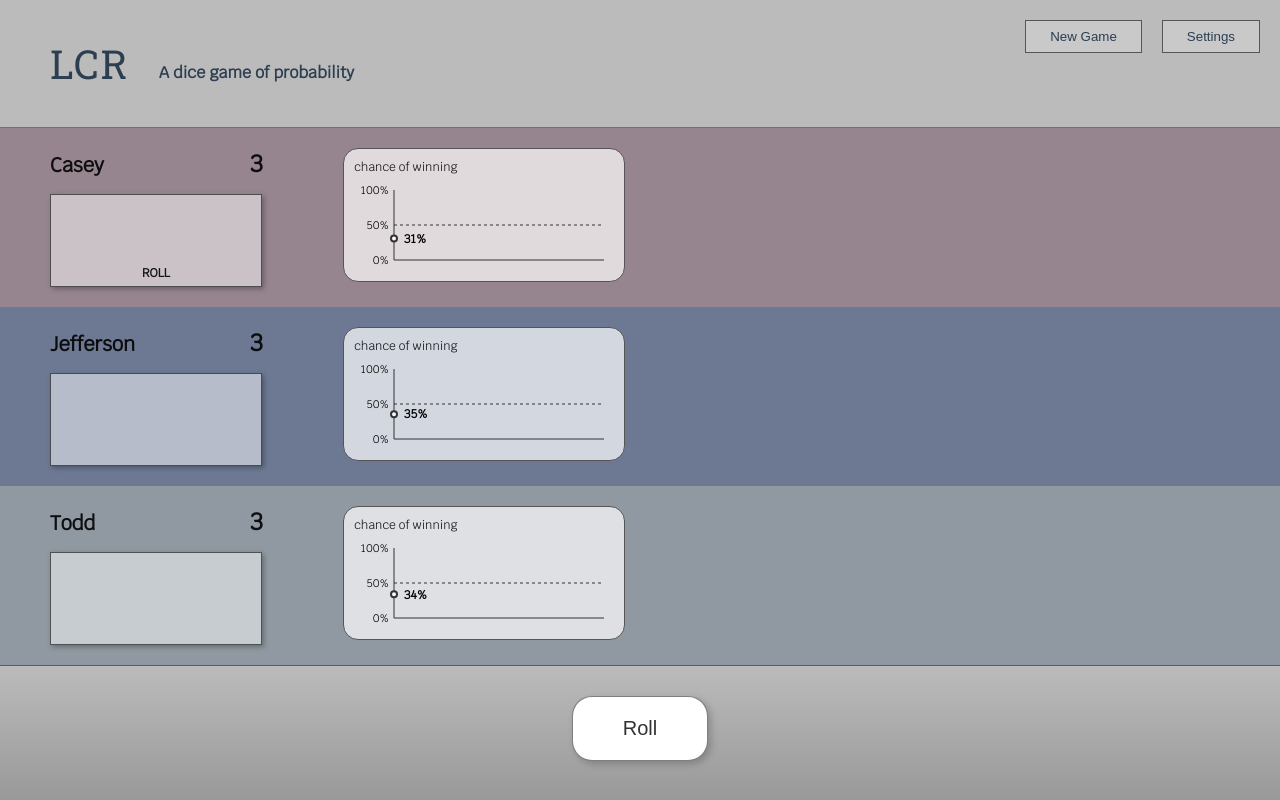
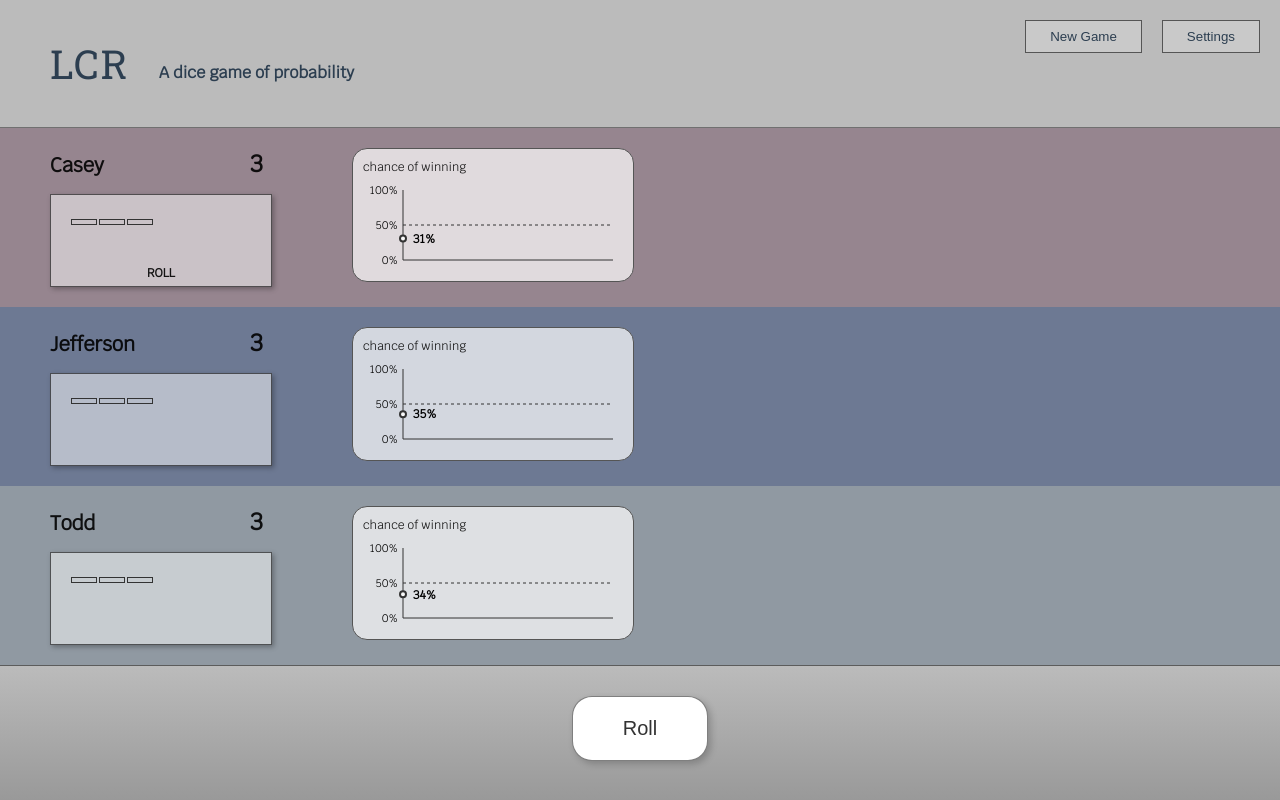
Before and after one commit to jpecht/lcr, a Vue app: page /#/ in a window 1280 px wide. Both pictures are taken after a click on the button "New Game". Built offline with nearby package versions, Linux system fonts and the light colour scheme.

Commit message:
show dice if not rolling

```diff
--- a/src/components/DiceArea.vue
+++ b/src/components/DiceArea.vue
@@ -4,7 +4,22 @@
     @click="handleClick"
   >
     <div class="dice-display">
-      {{ diceShown }}
+      <div
+        v-for="d in diceShown"
+        :key="index"
+        class="dice"
+      >
+        {{ d }}
+      </div>
+      <div class="extra-dice-container">
+        <div
+          v-for="d in extraDice"
+          :key="index"
+          class="dice"
+        >
+          &nbsp;
+        </div>
+      </div>
     </div>
     <div class="roll-text">
       <transition name="fadein">
@@ -24,7 +39,7 @@ const animationDuration = 1000;
 export default {
   name: 'DiceArea',
   props: {
-    dice: {
+    diceRolled: {
       type: Array,
       required: true,
     },
@@ -32,20 +47,34 @@ export default {
       type: Boolean,
       default: false,
     },
+    score: {
+      type: Number,
+      required: true,
+    },
     updateIfDiceIsRolling: {
       type: Function,
       required: true,
     },
   },
-  data: () => ({
-    animationInterval: null,
-    diceShown: '',
-  }),
   created() {
     this.settleDice();
   },
+  data: () => ({
+    animationInterval: null,
+    diceShown: [],
+  }),
+  computed: {
+    extraDice() {
+      if (this.score <= 3) return [];
+      const dice = [];
+      for (let i = 0; i < this.score - 3; i++) {
+        dice.push(0);
+      }
+      return dice;
+    },
+  },
   watch: {
-    dice(val) {
+    diceRolled(val) {
       if (val.length) {
         this.updateIfDiceIsRolling(true);
         this.animateDice(val.length);
@@ -55,7 +84,7 @@ export default {
           this.updateIfDiceIsRolling(false);
         }, animationDuration);
       } else {
-        this.settleDice();
+        this.showBaseDice();
       }
     },
   },
@@ -63,11 +92,10 @@ export default {
     animateDice(numDie) {
       this.animationInterval = setInterval(() => {
         const diceSides = ['C', 'L', 'R', 'O'];
-        const diceShown = [];
+        this.diceShown = [];
         for (let i = 0; i < numDie; i += 1) {
-          diceShown.push(diceSides[Math.floor(diceSides.length * Math.random())]);
+          this.diceShown.push(diceSides[Math.floor(diceSides.length * Math.random())]);
         }
-        this.diceShown = diceShown.join(' ');
       }, animationStepTime);
     },
     handleClick() {
@@ -75,7 +103,13 @@ export default {
     },
     settleDice() {
       clearInterval(this.animationInterval);
-      this.diceShown = this.dice.join(' ');
+      this.diceShown = this.diceRolled.slice(0);
+    },
+    showBaseDice() {
+      this.diceShown = [];
+      for (let i = 0; i < Math.min(this.score, 3); i += 1) {
+        this.diceShown.push('');
+      }
     },
   },
 };
@@ -90,9 +124,9 @@ export default {
   display: inline-block;
   font-weight: 300;
   margin-top: 15px;
-  padding: 10px 30px 5px;
+  padding: 10px 20px 5px;
   position: relative;
-  width: 150px;
+  width: 180px;
 
   &:hover {
     background-color: rgba(255, 255, 255, 0.6);
@@ -100,9 +134,23 @@ export default {
 }
 
 .dice-display {
-  font-size: 24px;
   height: 60px;
+}
+
+.extra-dice-container {
+  display: inline-block;
+  margin-left: 20px;
+}
+
+.dice {
+  border: 1px solid #333;
+  display: inline-block;
+  font-size: 16px;
+  font-weight: bold;
+  margin-right: 2px;
+  padding: 2px 5px;
   text-align: center;
+  width: 14px;
 }
 
 .roll-text {
--- a/src/components/Player.vue
+++ b/src/components/Player.vue
@@ -10,8 +10,9 @@
           :score="score"/>
       </div>
       <DiceArea
-        :dice="dice"
+        :diceRolled="diceRolled"
         :isNext="isNext"
+        :score="score"
         :updateIfDiceIsRolling="updateIfDiceIsRolling"
         @click="handleDiceAreaClick"
       />
@@ -37,7 +38,7 @@ export default {
       type: String,
       default: '',
     },
-    dice: {
+    diceRolled: {
       type: Array,
       default: () => [],
     },
--- a/src/components/PlayerView.vue
+++ b/src/components/PlayerView.vue
@@ -4,7 +4,7 @@
       v-for="(score, index) in scores"
       :key="index"
       :colorClass="colorClasses[index]"
-      :dice="diceToDisplay(index)"
+      :diceRolled="diceToDisplay(index)"
       :diceIsRolling="diceIsRolling"
       :handleRollClick="handleRollClick"
       :isNext="isNext(index)"
```
